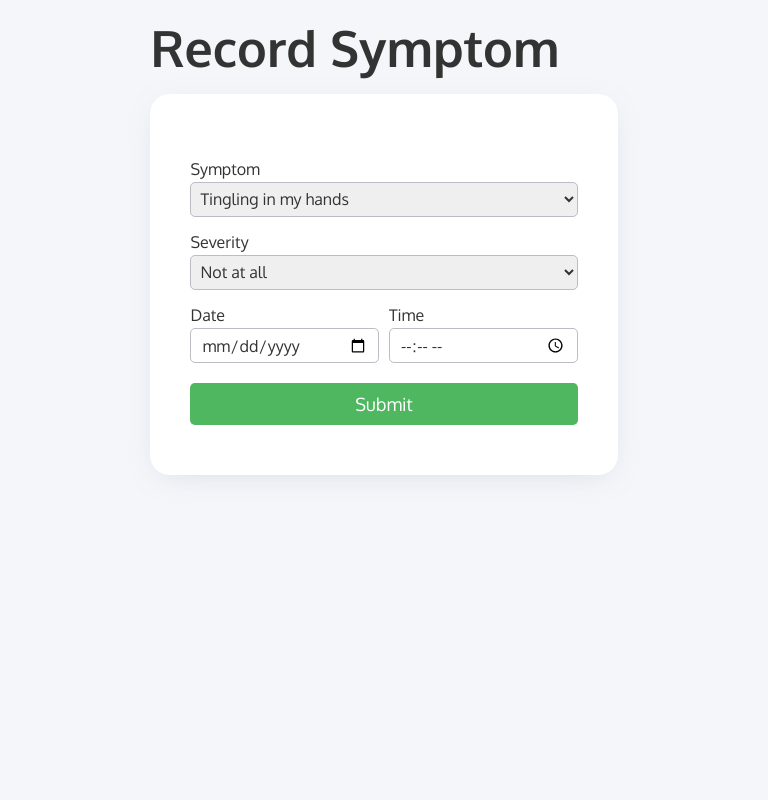
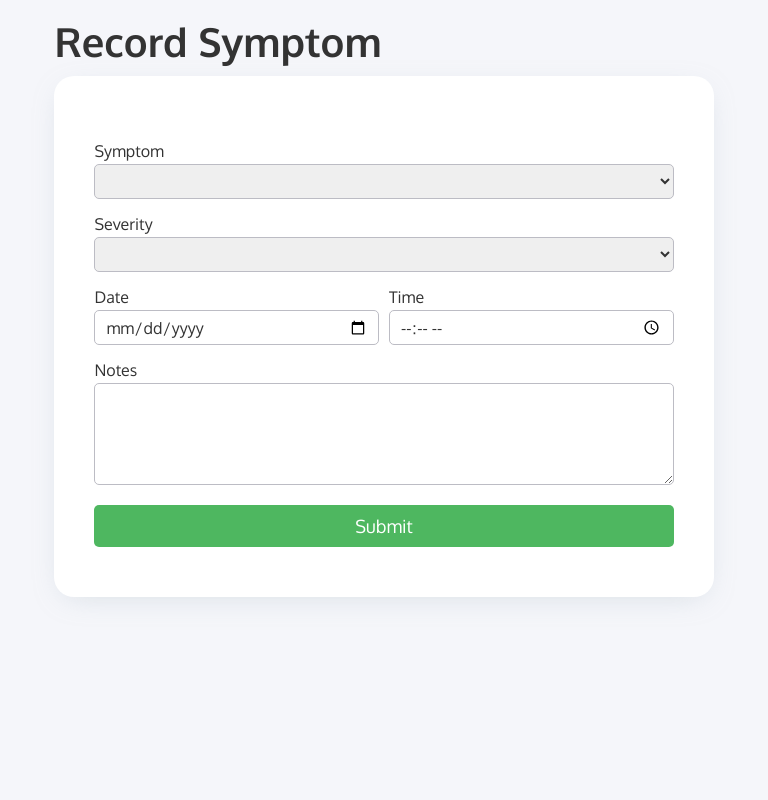
Before and after one commit to longhl104/symptom-tracker, a Flask app: page /patient/record-symptom in a window 768 px wide. Run offline with Flask 2, Linux system fonts and the light colour scheme.

Commit message:
Update styles for record symptom page and added notes field

```diff
--- a/project/static/css/record-symptom.css
+++ b/project/static/css/record-symptom.css
@@ -14,3 +14,108 @@
   color: #333333;
   font-size: 50px;
 }
+
+textarea {
+  width: 100%;
+  font-size: 16px;
+  padding: 10px;
+  border: 1px solid #BCBCC4;
+  border-radius: 5px;
+}
+
+
+/*
+  Device = Desktops
+  Screen = 1281px to higher resolution desktops
+*/
+
+@media (min-width: 1281px) {
+  .container {
+    width: 50%;
+  }
+}
+
+/*
+  Device = Tablets, iPads (Portrait)
+  Screen = 768px to 1024px
+*/
+
+@media (min-width: 768px) and (max-width: 1024px) {
+  .card {
+    width: 100%;
+    margin-top: 10px;
+  }
+
+  .container {
+    width: 90%;
+  }
+
+  .title {
+    font-size: 40px;
+  }
+}
+
+/*
+  Device = Tablets, iPads (Landscape)
+  Screen = 768px to 1024px
+*/
+
+@media (min-width: 768px) and (max-width: 1024px) and (orientation: landscape) {
+  .card {
+    width: 100%;
+    margin-top: 10px;
+  }
+
+  .container {
+    width: 100%;
+  }
+
+  .title {
+    font-size: 40px;
+  }
+}
+
+/*
+  Device = Low Resolution Tablets, Smartphones (Landscape)
+  Screen = 481px to 767px
+*/
+
+@media (min-width: 481px) and (max-width: 767px) {
+  .card {
+    width: 100%;
+    margin-top: 10px;
+  }
+
+  .container {
+    width: 90%;
+  }
+
+  .title {
+    font-size: 36px;
+  }
+}
+
+/*
+  Device = Most Smartphones (Portrait)
+  Screen = 320px to 479px
+*/
+
+@media (min-width: 320px) and (max-width: 480px) {
+  .card {
+    width: 100%;
+    margin-top: 10px;
+  }
+
+  .container {
+    width: 100%;
+  }
+
+  .title {
+    font-size: 32px;
+  }
+
+  .two-equal-columns {
+    grid-template-columns: unset;
+    grid-template-rows: 1fr 1fr;
+  }
+}
--- a/project/templates/patient/record-symptom.html
+++ b/project/templates/patient/record-symptom.html
@@ -10,14 +10,16 @@
   <div class="container">
     <h5 class="title">Record Symptom</h5>
     <div class="card">
-      <form class="form col" action="{{url_for('record_symptom')}}">
+      <form class="form col" action="{{url_for('record_symptom')}}" method="POST">
         <label for="symptom">Symptom</label>
         <select name="symptom">
+          <option label=" "></option>
           <option value="Tingling in my hands">Tingling in my hands</option>
           <option value="Tingling in my feet">Tingling in my feet</option>
         </select>
         <label for="severity">Severity</label>
         <select name="severity">
+          <option label=" "></option>
           <option value="Not at all">Not at all</option>
           <option value="A little bit">A little bit</option>
           <option value="Somewhat">Somewhat</option>
@@ -34,6 +36,8 @@
             <input type="time" name="time">
           </div>
         </div>
+        <label for="notes">Notes</label>
+        <textarea name="notes" rows="4"></textarea>
         <input class="btn green" type="submit" style="margin-top: 20px;" value="Submit">
       </form>
     </div>
```
